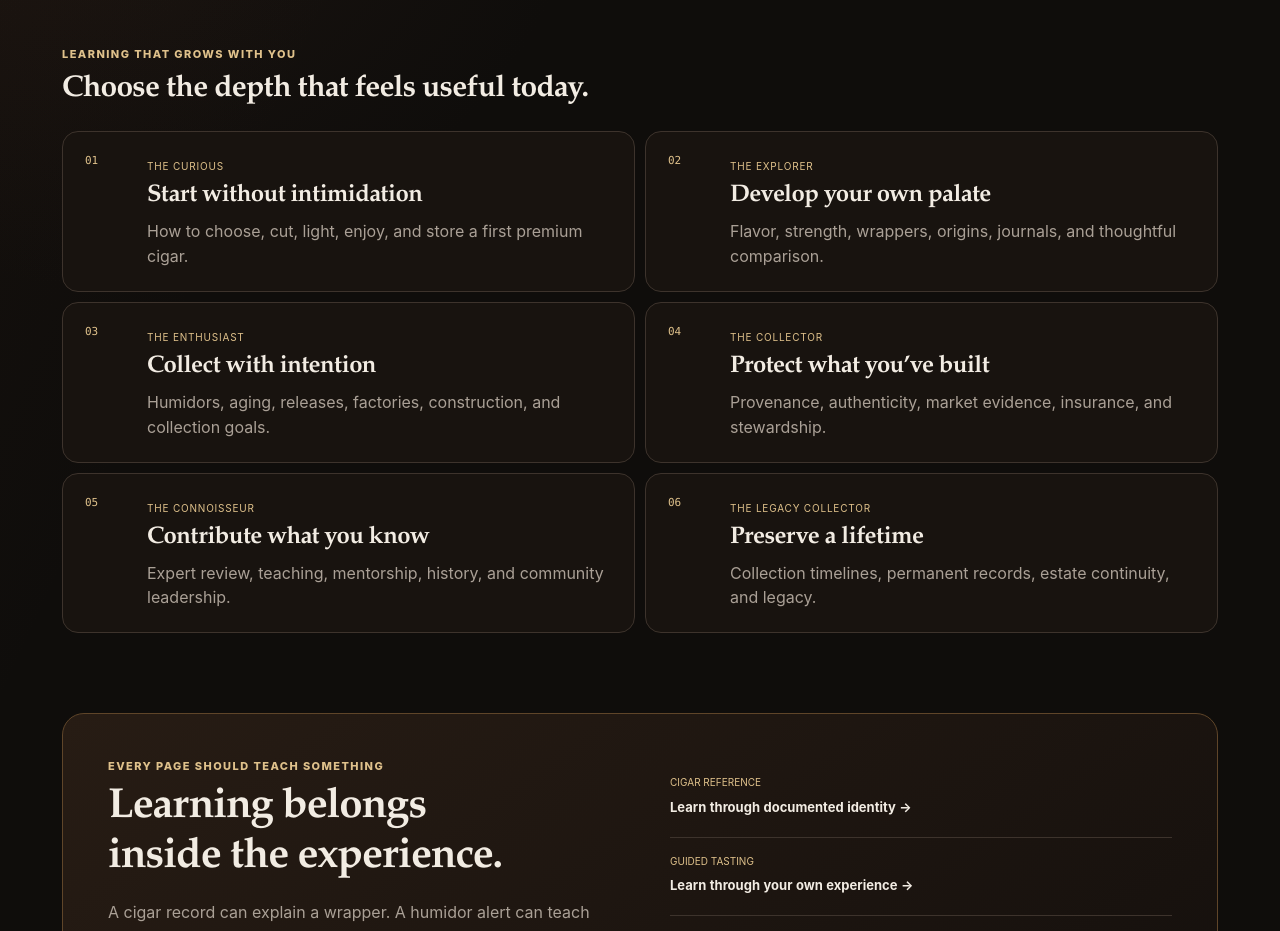
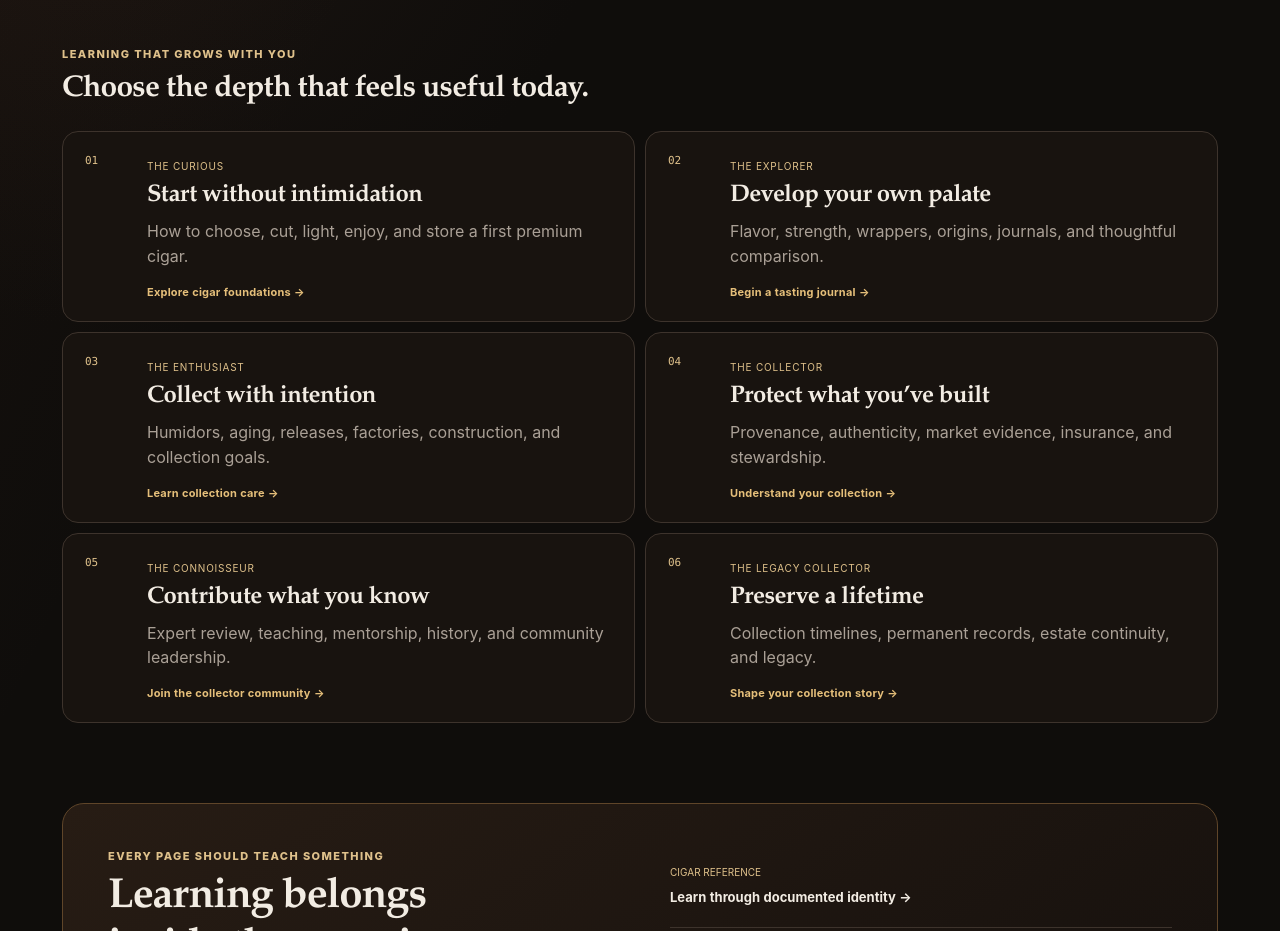
Before and after one commit to vbribow/CIgar-Vault, a Next.js app in the folder app-build/: page /learn in a window 1280 px wide. Shown: the part 780-1711 px from the top of the page. Built offline with nearby package versions, Linux system fonts and the light colour scheme.

Commit message:
Connect Cedriva learning pathways

```diff
--- a/app-build/app/learn/page.tsx
+++ b/app-build/app/learn/page.tsx
@@ -1,15 +1,15 @@
 import type { Metadata } from "next";
 export const metadata:Metadata={title:"Learn",description:"Build premium cigar knowledge through welcoming, contextual learning that grows from beginner foundations to lifelong mastery."};
 const pathways=[
-  ["The Curious","Start without intimidation","How to choose, cut, light, enjoy, and store a first premium cigar."],
-  ["The Explorer","Develop your own palate","Flavor, strength, wrappers, origins, journals, and thoughtful comparison."],
-  ["The Enthusiast","Collect with intention","Humidors, aging, releases, factories, construction, and collection goals."],
-  ["The Collector","Protect what you’ve built","Provenance, authenticity, market evidence, insurance, and stewardship."],
-  ["The Connoisseur","Contribute what you know","Expert review, teaching, mentorship, history, and community leadership."],
-  ["The Legacy Collector","Preserve a lifetime","Collection timelines, permanent records, estate continuity, and legacy."],
+  ["The Curious","Start without intimidation","How to choose, cut, light, enjoy, and store a first premium cigar.","/catalog","Explore cigar foundations"],
+  ["The Explorer","Develop your own palate","Flavor, strength, wrappers, origins, journals, and thoughtful comparison.","/records","Begin a tasting journal"],
+  ["The Enthusiast","Collect with intention","Humidors, aging, releases, factories, construction, and collection goals.","/humidors","Learn collection care"],
+  ["The Collector","Protect what you’ve built","Provenance, authenticity, market evidence, insurance, and stewardship.","/intelligence","Understand your collection"],
+  ["The Connoisseur","Contribute what you know","Expert review, teaching, mentorship, history, and community leadership.","/community","Join the collector community"],
+  ["The Legacy Collector","Preserve a lifetime","Collection timelines, permanent records, estate continuity, and legacy.","/collections","Shape your collection story"],
 ] as const;
 export default function LearnPage(){return <main className="shell learnPage">
   <section className="learnHero"><div><div className="eyebrow">Cedriva Learn</div><h1>Every expert was once a beginner.</h1><p className="lede">Learn in the moment you need it. Cedriva reveals depth as your curiosity grows, welcomes every question, and respects the knowledge you already carry.</p><div className="ctaRow"><a className="button" href="#pathways">Find my pathway</a><a className="button secondary" href="/sommelier-library">Explore trusted knowledge</a></div></div><aside><span>Our promise</span><blockquote>Knowledge should never intimidate. Questions should always be welcomed.</blockquote><small>Learning is not a gate to the culture. It is how the culture grows.</small></aside></section>
-  <section className="section" id="pathways"><div className="sectionHead"><div><div className="eyebrow">Learning that grows with you</div><h2>Choose the depth that feels useful today.</h2></div></div><div className="learningPathways">{pathways.map(([stage,title,body],index)=><article key={stage}><span>{String(index+1).padStart(2,"0")}</span><div><small>{stage}</small><h3>{title}</h3><p>{body}</p></div></article>)}</div></section>
+  <section className="section" id="pathways"><div className="sectionHead"><div><div className="eyebrow">Learning that grows with you</div><h2>Choose the depth that feels useful today.</h2></div></div><div className="learningPathways">{pathways.map(([stage,title,body,href,action],index)=><a href={href} key={stage}><span>{String(index+1).padStart(2,"0")}</span><div><small>{stage}</small><h3>{title}</h3><p>{body}</p><strong>{action} →</strong></div></a>)}</div></section>
   <section className="learningInContext"><div><div className="eyebrow">Every page should teach something</div><h2>Learning belongs inside the experience.</h2><p>A cigar record can explain a wrapper. A humidor alert can teach collection care. A review can develop tasting vocabulary. A market signal can explain evidence and uncertainty.</p></div><div><a href="/catalog"><span>Cigar reference</span><strong>Learn through documented identity →</strong></a><a href="/records"><span>Guided tasting</span><strong>Learn through your own experience →</strong></a><a href="/cigar-somm"><span>Cedriva AI</span><strong>Ask without embarrassment →</strong></a></div></section>
 </main>}
```
Also changed, not shown: app-build/app/styles.css, 1 other file (tests, documents, lock files or other folders).
